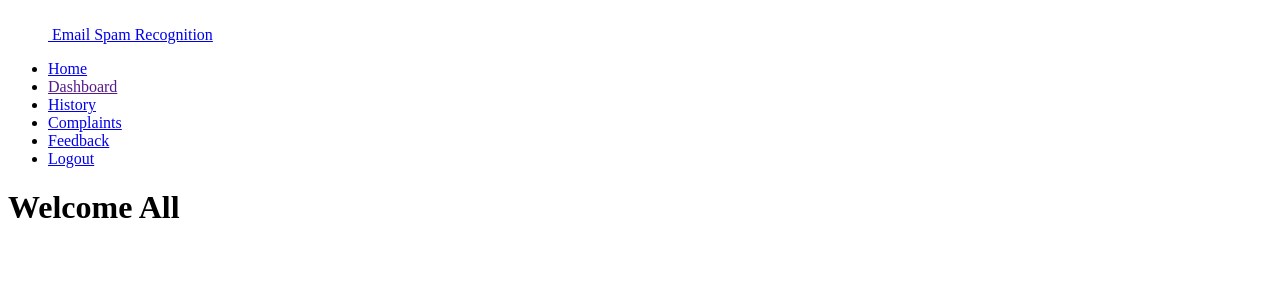
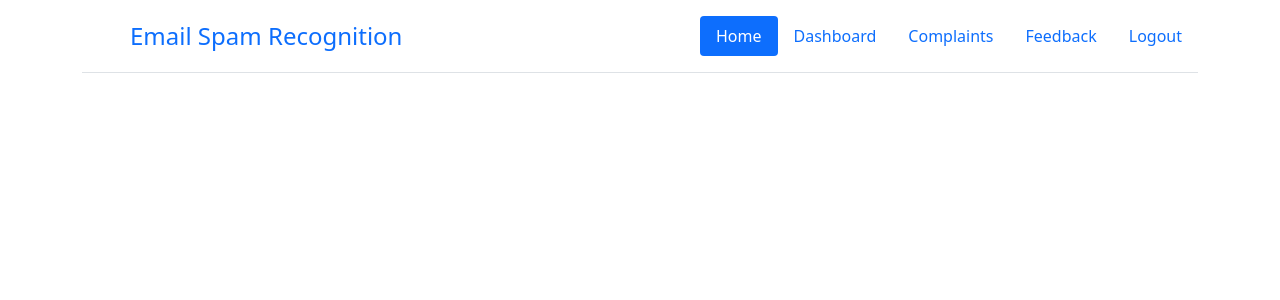
Before and after one commit to shyamjames/email_spam, a Django app: page /admin_home in a window 1280 px wide. Shown: the top 300 px of the page. Run offline with Django 3.2, Linux system fonts and the light colour scheme.

Commit message:
corrected admin header and included in pretty much these

```diff
--- a/email_spam/home/urls.py
+++ b/email_spam/home/urls.py
@@ -36,4 +36,5 @@ urlpatterns = [
   path('admin_resolve_complaint/<id>',views.admin_resolve_complaint),
   path('admin_complaint_delete/<id>',views.admin_complaint_delete),
   path('admin_feedback',views.admin_feedback),
+  path('admin_header',views.admin_header),
 ]
--- a/email_spam/home/views.py
+++ b/email_spam/home/views.py
@@ -90,6 +90,9 @@ def delete_message(request,id):
 def admin_home(request):
     return render(request,'admin_pages/admin_home.html')
 
+def admin_header(request):
+    return render(request,'admin_pages/admin_header.html')
+
 def user_home(request):
     return render(request,'public_pages/user_home.html')
 
--- a/email_spam/templates/admin_pages/admin_complaints.html
+++ b/email_spam/templates/admin_pages/admin_complaints.html
@@ -5,6 +5,7 @@
     <meta name="viewport" content="width=device-width, initial-scale=1.0">
     <title>Complaints</title>
     <link href="https://cdn.jsdelivr.net/npm/bootstrap@5.1.3/dist/css/bootstrap.min.css" rel="stylesheet" integrity="sha384-1BmE4kWBq78iYhFldvKuhfTAU6auU8tT94WrHftjDbrCEXSU1oBoqyl2QvZ6jIW3" crossorigin="anonymous">
+    {%include 'admin_pages/admin_header.html'%}
 </head>
 <body>
     <div class="container card p-3 shadow-lg">
@@ -59,5 +60,8 @@
             </tbody>
         </table>
     </div>
+    <script src="https://cdn.jsdelivr.net/npm/bootstrap@5.1.3/dist/js/bootstrap.bundle.min.js" integrity="sha384-ka7Sk0Gln4gmtz2MlQnikT1wXgYsOg+OMhuP+IlRH9sENBO0LRn5q+8nbTov4+1p" crossorigin="anonymous"></script>
+    {%include 'footer.html'%}
+
 </body>
 </html>
--- a/email_spam/templates/admin_pages/admin_feedback.html
+++ b/email_spam/templates/admin_pages/admin_feedback.html
@@ -5,6 +5,7 @@
     <meta name="viewport" content="width=device-width, initial-scale=1.0">
     <title>Feedbacks</title>
     <link href="https://cdn.jsdelivr.net/npm/bootstrap@5.1.3/dist/css/bootstrap.min.css" rel="stylesheet" integrity="sha384-1BmE4kWBq78iYhFldvKuhfTAU6auU8tT94WrHftjDbrCEXSU1oBoqyl2QvZ6jIW3" crossorigin="anonymous">
+    {%include 'admin_pages/admin_header.html'%}
 </head>
 <body>
     <div class="container card p-3 shadow-lg">
@@ -43,5 +44,6 @@
             </tbody>
         </table>
     </div>
+    {%include 'footer.html'%}
 </body>
 </html>
--- a/email_spam/templates/admin_pages/admin_header.html
+++ b/email_spam/templates/admin_pages/admin_header.html
@@ -3,7 +3,8 @@
 <head>
     <meta charset="UTF-8">
     <meta name="viewport" content="width=device-width, initial-scale=1.0">
-    <title>Admin Header</title>
+    <link href="https://cdn.jsdelivr.net/npm/bootstrap@5.1.3/dist/css/bootstrap.min.css" rel="stylesheet" integrity="sha384-1BmE4kWBq78iYhFldvKuhfTAU6auU8tT94WrHftjDbrCEXSU1oBoqyl2QvZ6jIW3" crossorigin="anonymous">
+
 </head>
 <body>
     <div class="container">
@@ -16,13 +17,12 @@
           <ul class="nav nav-pills">
             <li class="nav-item"><a href="#" class="nav-link active" aria-current="page">Home</a></li>
             <li class="nav-item"><a href="" class="nav-link">Dashboard</a></li>
-            <li class="nav-item"><a href="submit_message" class="nav-link">History</a></li>
-            <li class="nav-item"><a href="logout" class="nav-link">Complaints</a></li>
-            <li class="nav-item"><a href="logout" class="nav-link">Feedback</a></li>
-            <li class="nav-item"><a href="logout" class="nav-link">Logout</a></li>
+            <li class="nav-item"><a href="admin_complaints" class="nav-link">Complaints</a></li>
+            <li class="nav-item"><a href="admin_feedback" class="nav-link">Feedback</a></li>
+            <li class="nav-item"><a href="login" class="nav-link">Logout</a></li>
         </ul>
         </header>
       </div>
-
+      <script src="https://cdn.jsdelivr.net/npm/bootstrap@5.1.3/dist/js/bootstrap.bundle.min.js" integrity="sha384-ka7Sk0Gln4gmtz2MlQnikT1wXgYsOg+OMhuP+IlRH9sENBO0LRn5q+8nbTov4+1p" crossorigin="anonymous"></script>
 </body>
 </html>
--- a/email_spam/templates/admin_pages/admin_home.html
+++ b/email_spam/templates/admin_pages/admin_home.html
@@ -1,4 +1,13 @@
-{%include 'admin_pages/admin_header.html'%}
-    <h1>Welcome All</h1>
-
-{%include 'footer.html'%}
+<!DOCTYPE html>
+<html lang="en">
+<head>
+    <meta charset="UTF-8">
+    <meta name="viewport" content="width=device-width, initial-scale=1.0">
+    <title>Admin Home</title>
+    <link href="https://cdn.jsdelivr.net/npm/bootstrap@5.1.3/dist/css/bootstrap.min.css" rel="stylesheet" integrity="sha384-1BmE4kWBq78iYhFldvKuhfTAU6auU8tT94WrHftjDbrCEXSU1oBoqyl2QvZ6jIW3" crossorigin="anonymous">
+    {%include 'admin_pages/admin_header.html'%}
+</head>
+<body>
+    {%include 'footer.html'%}
+</body>
+</html>
```
